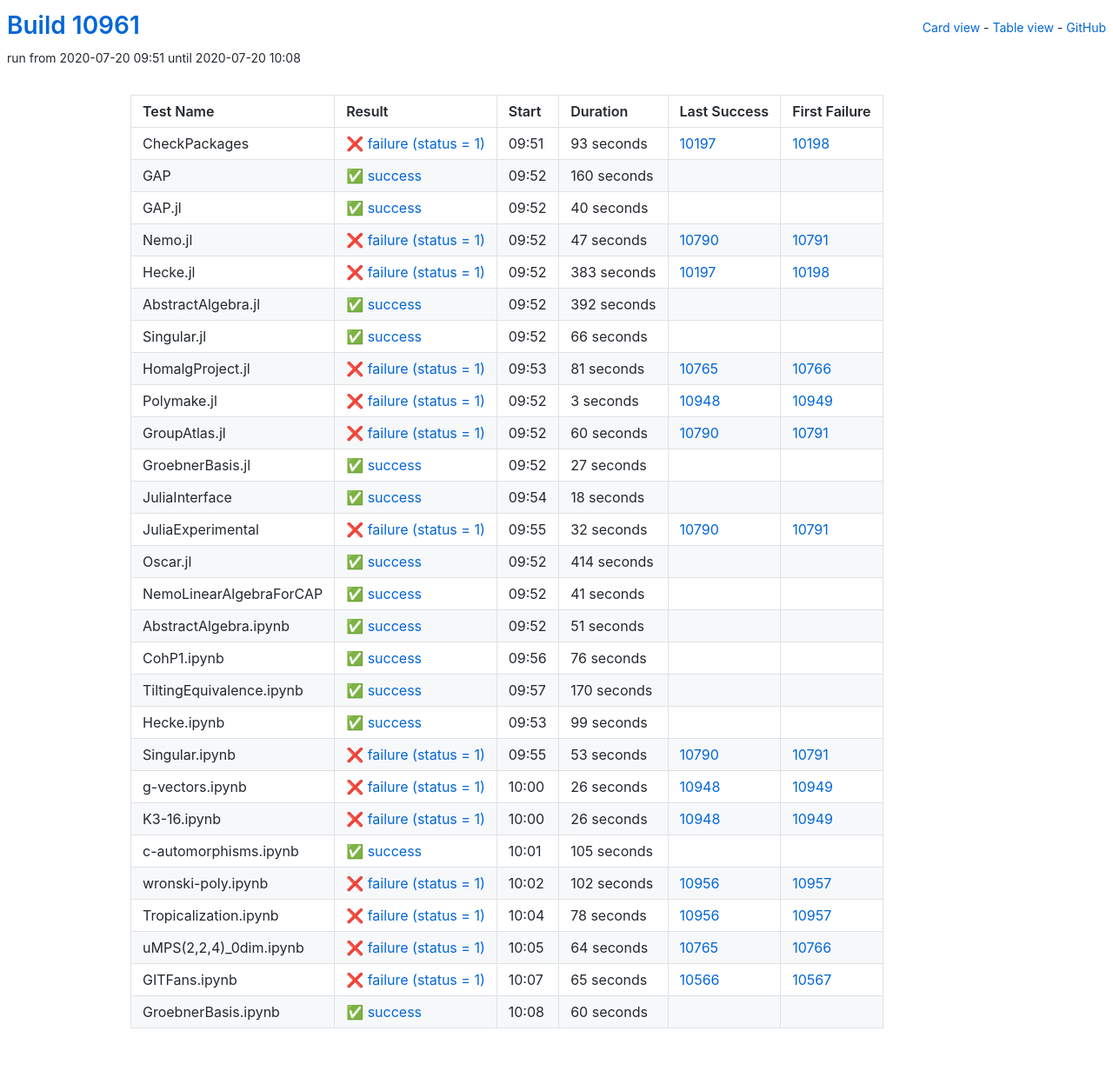
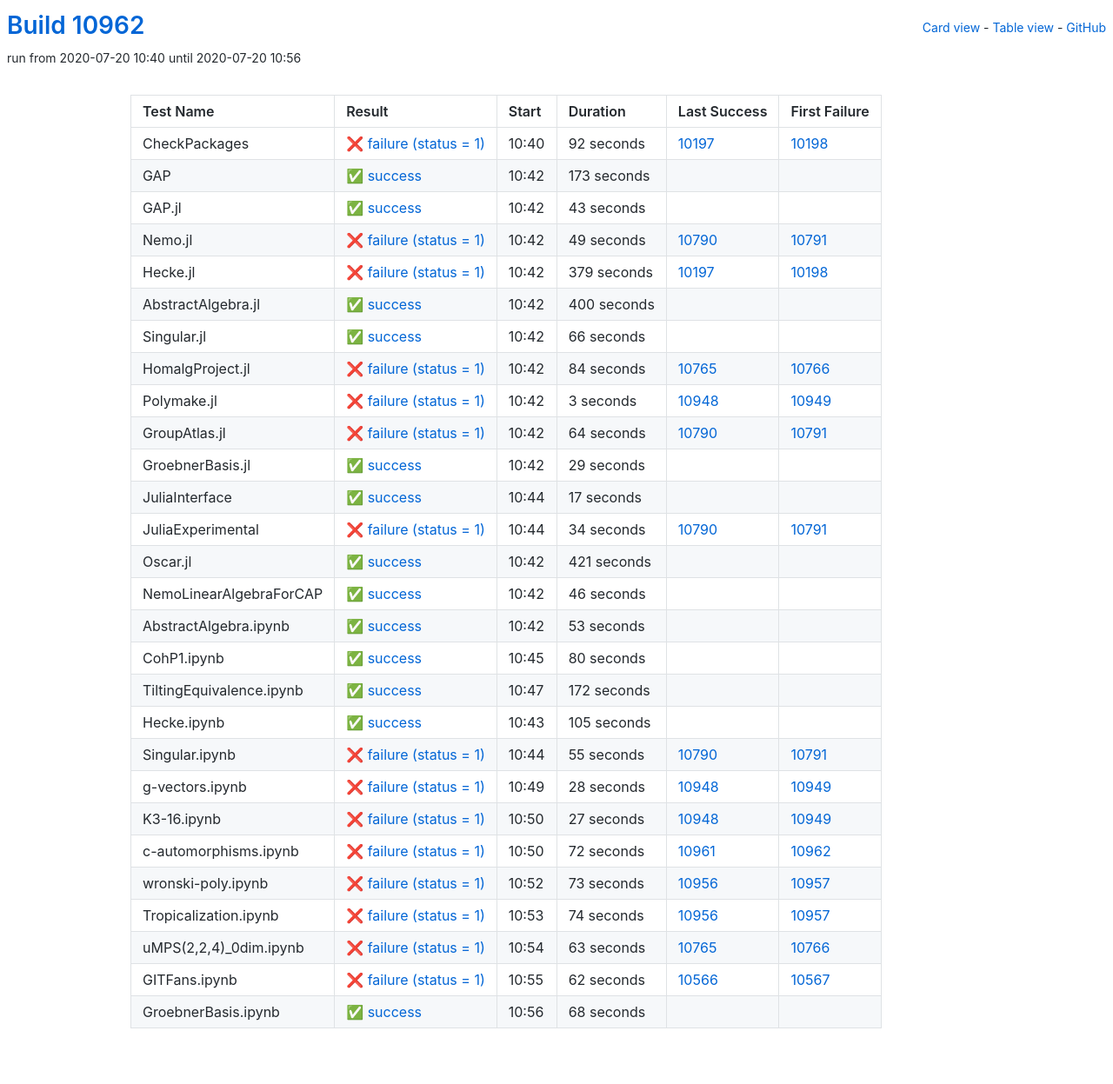
Before and after one commit to oscar-system/oscar-ci-status, a Jekyll site: the page built from table.html, in a window 1280 px wide. Shown: the whole page at 87% size. Built offline with Jekyll 4.4.1, drawn with Linux system fonts in a browser that asks for light colours.

Commit message:
Build #10962

```diff
--- a/_data/ci.yml
+++ b/_data/ci.yml
@@ -1,6 +1,6 @@
 ---
-build: 10961
-build_url: https://oscarci.mathematik.uni-kl.de/job/oscar/10961/
+build: 10962
+build_url: https://oscarci.mathematik.uni-kl.de/job/oscar/10962/
 job: oscar
 organization: oscar-system
 repo: oscar-ci-status
@@ -8,80 +8,80 @@
 tests:
 - name: CheckPackages
   id: checkpackages
-  log: https://oscarci.mathematik.uni-kl.de/job/oscar/10961/artifact/logs/build-10961/CheckPackages.log
-  start: 2020-07-20 09:51
+  log: https://oscarci.mathematik.uni-kl.de/job/oscar/10962/artifact/logs/build-10962/CheckPackages.log
+  start: 2020-07-20 10:40
   success: false
   exitcode: 1
   status: failure
-  duration: 93
+  duration: 92
   last_success: 10197
   last_success_url: https://oscarci.mathematik.uni-kl.de/job/oscar/10197/
   first_failure: 10198
   first_failure_url: https://oscarci.mathematik.uni-kl.de/job/oscar/10198/
 - name: GAP
   id: gap
-  log: https://oscarci.mathematik.uni-kl.de/job/oscar/10961/artifact/logs/build-10961/GAP.log
-  start: 2020-07-20 09:52
+  log: https://oscarci.mathematik.uni-kl.de/job/oscar/10962/artifact/logs/build-10962/GAP.log
+  start: 2020-07-20 10:42
   success: true
   exitcode: 0
   status: success
-  duration: 160
+  duration: 173
   last_success: false
   last_success_url:
   first_failure: false
   first_failure_url:
 - name: GAP.jl
   id: gap-jl
-  log: https://oscarci.mathematik.uni-kl.de/job/oscar/10961/artifact/logs/build-10961/GAP.jl.log
-  start: 2020-07-20 09:52
+  log: https://oscarci.mathematik.uni-kl.de/job/oscar/10962/artifact/logs/build-10962/GAP.jl.log
+  start: 2020-07-20 10:42
   success: true
   exitcode: 0
   status: success
-  duration: 40
+  duration: 43
   last_success: false
   last_success_url:
   first_failure: false
   first_failure_url:
 - name: Nemo.jl
   id: nemo-jl
-  log: https://oscarci.mathematik.uni-kl.de/job/oscar/10961/artifact/logs/build-10961/Nemo.jl.log
-  start: 2020-07-20 09:52
+  log: https://oscarci.mathematik.uni-kl.de/job/oscar/10962/artifact/logs/build-10962/Nemo.jl.log
+  start: 2020-07-20 10:42
   success: false
   exitcode: 1
   status: failure
-  duration: 47
+  duration: 49
   last_success: 10790
   last_success_url: https://oscarci.mathematik.uni-kl.de/job/oscar/10790/
   first_failure: 10791
   first_failure_url: https://oscarci.mathematik.uni-kl.de/job/oscar/10791/
 - name: Hecke.jl
   id: hecke-jl
-  log: https://oscarci.mathematik.uni-kl.de/job/oscar/10961/artifact/logs/build-10961/Hecke.jl.log
-  start: 2020-07-20 09:52
+  log: https://oscarci.mathematik.uni-kl.de/job/oscar/10962/artifact/logs/build-10962/Hecke.jl.log
+  start: 2020-07-20 10:42
   success: false
   exitcode: 1
   status: failure
-  duration: 383
+  duration: 379
   last_success: 10197
   last_success_url: https://oscarci.mathematik.uni-kl.de/job/oscar/10197/
   first_failure: 10198
   first_failure_url: https://oscarci.mathematik.uni-kl.de/job/oscar/10198/
 - name: AbstractAlgebra.jl
   id: abstractalgebra-jl
-  log: https://oscarci.mathematik.uni-kl.de/job/oscar/10961/artifact/logs/build-10961/AbstractAlgebra.jl.log
-  start: 2020-07-20 09:52
+  log: https://oscarci.mathematik.uni-kl.de/job/oscar/10962/artifact/logs/build-10962/AbstractAlgebra.jl.log
+  start: 2020-07-20 10:42
   success: true
   exitcode: 0
   status: success
-  duration: 392
+  duration: 400
   last_success: false
   last_success_url:
   first_failure: false
   first_failure_url:
 - name: Singular.jl
   id: singular-jl
-  log: https://oscarci.mathematik.uni-kl.de/job/oscar/10961/artifact/logs/build-10961/Singular.jl.log
-  start: 2020-07-20 09:52
+  log: https://oscarci.mathematik.uni-kl.de/job/oscar/10962/artifact/logs/build-10962/Singular.jl.log
+  start: 2020-07-20 10:42
   success: true
   exitcode: 0
   status: success
@@ -92,20 +92,20 @@
   first_failure_url:
 - name: HomalgProject.jl
   id: homalgproject-jl
-  log: https://oscarci.mathematik.uni-kl.de/job/oscar/10961/artifact/logs/build-10961/HomalgProject.jl.log
-  start: 2020-07-20 09:53
+  log: https://oscarci.mathematik.uni-kl.de/job/oscar/10962/artifact/logs/build-10962/HomalgProject.jl.log
+  start: 2020-07-20 10:42
   success: false
   exitcode: 1
   status: failure
-  duration: 81
+  duration: 84
   last_success: 10765
   last_success_url: https://oscarci.mathematik.uni-kl.de/job/oscar/10765/
   first_failure: 10766
   first_failure_url: https://oscarci.mathematik.uni-kl.de/job/oscar/10766/
 - name: Polymake.jl
   id: polymake-jl
-  log: https://oscarci.mathematik.uni-kl.de/job/oscar/10961/artifact/logs/build-10961/Polymake.jl.log
-  start: 2020-07-20 09:52
+  log: https://oscarci.mathematik.uni-kl.de/job/oscar/10962/artifact/logs/build-10962/Polymake.jl.log
+  start: 2020-07-20 10:42
   success: false
   exitcode: 1
   status: failure
@@ -116,164 +116,116 @@
   first_failure_url: https://oscarci.mathematik.uni-kl.de/job/oscar/10949/
 - name: GroupAtlas.jl
   id: groupatlas-jl
-  log: https://oscarci.mathematik.uni-kl.de/job/oscar/10961/artifact/logs/build-10961/GroupAtlas.jl.log
-  start: 2020-07-20 09:52
+  log: https://oscarci.mathematik.uni-kl.de/job/oscar/10962/artifact/logs/build-10962/GroupAtlas.jl.log
+  start: 2020-07-20 10:42
   success: false
   exitcode: 1
   status: failure
-  duration: 60
+  duration: 64
   last_success: 10790
   last_success_url: https://oscarci.mathematik.uni-kl.de/job/oscar/10790/
   first_failure: 10791
   first_failure_url: https://oscarci.mathematik.uni-kl.de/job/oscar/10791/
 - name: GroebnerBasis.jl
   id: groebnerbasis-jl
-  log: https://oscarci.mathematik.uni-kl.de/job/oscar/10961/artifact/logs/build-10961/GroebnerBasis.jl.log
-  start: 2020-07-20 09:52
+  log: https://oscarci.mathematik.uni-kl.de/job/oscar/10962/artifact/logs/build-10962/GroebnerBasis.jl.log
+  start: 2020-07-20 10:42
   success: true
   exitcode: 0
   status: success
-  duration: 27
+  duration: 29
   last_success: false
   last_success_url:
   first_failure: false
   first_failure_url:
 - name: JuliaInterface
   id: juliainterface
-  log: https://oscarci.mathematik.uni-kl.de/job/oscar/10961/artifact/logs/build-10961/JuliaInterface.log
-  start: 2020-07-20 09:54
+  log: https://oscarci.mathematik.uni-kl.de/job/oscar/10962/artifact/logs/build-10962/JuliaInterface.log
+  start: 2020-07-20 10:44
   success: true
   exitcode: 0
   status: success
-  duration: 18
+  duration: 17
   last_success: false
   last_success_url:
   first_failure: false
   first_failure_url:
 - name: JuliaExperimental
   id: juliaexperimental
-  log: https://oscarci.mathematik.uni-kl.de/job/oscar/10961/artifact/logs/build-10961/JuliaExperimental.log
-  start: 2020-07-20 09:55
+  log: https://oscarci.mathematik.uni-kl.de/job/oscar/10962/artifact/logs/build-10962/JuliaExperimental.log
+  start: 2020-07-20 10:44
   success: false
   exitcode: 1
   status: failure
-  duration: 32
+  duration: 34
   last_success: 10790
   last_success_url: https://oscarci.mathematik.uni-kl.de/job/oscar/10790/
   first_failure: 10791
   first_failure_url: https://oscarci.mathematik.uni-kl.de/job/oscar/10791/
 - name: Oscar.jl
   id: oscar-jl
-  log: https://oscarci.mathematik.uni-kl.de/job/oscar/10961/artifact/logs/build-10961/Oscar.jl.log
-  start: 2020-07-20 09:52
+  log: https://oscarci.mathematik.uni-kl.de/job/oscar/10962/artifact/logs/build-10962/Oscar.jl.log
+  start: 2020-07-20 10:42
   success: true
   exitcode: 0
   status: success
-  duration: 414
+  duration: 421
   last_success: false
   last_success_url:
   first_failure: false
   first_failure_url:
 - name: NemoLinearAlgebraForCAP
   id: nemolinearalgebraforcap
-  log: https://oscarci.mathematik.uni-kl.de/job/oscar/10961/artifact/logs/build-10961/NemoLinearAlgebraForCAP.log
-  start: 2020-07-20 09:52
+  log: https://oscarci.mathematik.uni-kl.de/job/oscar/10962/artifact/logs/build-10962/NemoLinearAlgebraForCAP.log
+  start: 2020-07-20 10:42
   success: true
   exitcode: 0
   status: success
-  duration: 41
+  duration: 46
   last_success: false
   last_success_url:
   first_failure: false
   first_failure_url:
 - name: AbstractAlgebra.ipynb
   id: abstractalgebra-ipynb
-  log: https://oscarci.mathematik.uni-kl.de/job/oscar/10961/artifact/logs/build-10961/AbstractAlgebra.ipynb.log
-  start: 2020-07-20 09:52
+  log: https://oscarci.mathematik.uni-kl.de/job/oscar/10962/artifact/logs/build-10962/AbstractAlgebra.ipynb.log
+  start: 2020-07-20 10:42
   success: true
   exitcode: 0
   status: success
-  duration: 51
+  duration: 53
   last_success: false
   last_success_url:
   first_failure: false
   first_failure_url:
 - name: CohP1.ipynb
   id: cohp1-ipynb
-  log: https://oscarci.mathematik.uni-kl.de/job/oscar/10961/artifact/logs/build-10961/CohP1.ipynb.log
-  start: 2020-07-20 09:56
+  log: https://oscarci.mathematik.uni-kl.de/job/oscar/10962/artifact/logs/build-10962/CohP1.ipynb.log
+  start: 2020-07-20 10:45
   success: true
   exitcode: 0
   status: success
-  duration: 76
+  duration: 80
   last_success: false
   last_success_url:
   first_failure: false
   first_failure_url:
 - name: TiltingEquivalence.ipynb
   id: tiltingequivalence-ipynb
-  log: https://oscarci.mathematik.uni-kl.de/job/oscar/10961/artifact/logs/build-10961/TiltingEquivalence.ipynb.log
-  start: 2020-07-20 09:57
+  log: https://oscarci.mathematik.uni-kl.de/job/oscar/10962/artifact/logs/build-10962/TiltingEquivalence.ipynb.log
+  start: 2020-07-20 10:47
   success: true
   exitcode: 0
   status: success
-  duration: 170
+  duration: 172
   last_success: false
   last_success_url:
   first_failure: false
   first_failure_url:
 - name: Hecke.ipynb
   id: hecke-ipynb
-  log: https://oscarci.mathematik.uni-kl.de/job/oscar/10961/artifact/logs/build-10961/Hecke.ipynb.log
-  start: 2020-07-20 09:53
-  success: true
-  exitcode: 0
-  status: success
-  duration: 99
-  last_success: false
-  last_success_url:
-  first_failure: false
-  first_failure_url:
-- name: Singular.ipynb
-  id: singular-ipynb
-  log: https://oscarci.mathematik.uni-kl.de/job/oscar/10961/artifact/logs/build-10961/Singular.ipynb.log
-  start: 2020-07-20 09:55
-  success: false
-  exitcode: 1
-  status: failure
-  duration: 53
-  last_success: 10790
-  last_success_url: https://oscarci.mathematik.uni-kl.de/job/oscar/10790/
-  first_failure: 10791
-  first_failure_url: https://oscarci.mathematik.uni-kl.de/job/oscar/10791/
-- name: g-vectors.ipynb
-  id: g-vectors-ipynb
-  log: https://oscarci.mathematik.uni-kl.de/job/oscar/10961/artifact/logs/build-10961/g-vectors.ipynb.log
-  start: 2020-07-20 10:00
-  success: false
-  exitcode: 1
-  status: failure
-  duration: 26
-  last_success: 10948
-  last_success_url: https://oscarci.mathematik.uni-kl.de/job/oscar/10948/
-  first_failure: 10949
-  first_failure_url: https://oscarci.mathematik.uni-kl.de/job/oscar/10949/
-- name: K3-16.ipynb
-  id: k3-16-ipynb
-  log: https://oscarci.mathematik.uni-kl.de/job/oscar/10961/artifact/logs/build-10961/K3-16.ipynb.log
-  start: 2020-07-20 10:00
-  success: false
-  exitcode: 1
-  status: failure
-  duration: 26
-  last_success: 10948
-  last_success_url: https://oscarci.mathematik.uni-kl.de/job/oscar/10948/
-  first_failure: 10949
-  first_failure_url: https://oscarci.mathematik.uni-kl.de/job/oscar/10949/
-- name: c-automorphisms.ipynb
-  id: c-automorphisms-ipynb
-  log: https://oscarci.mathematik.uni-kl.de/job/oscar/10961/artifact/logs/build-10961/c-automorphisms.ipynb.log
-  start: 2020-07-20 10:01
+  log: https://oscarci.mathematik.uni-kl.de/job/oscar/10962/artifact/logs/build-10962/Hecke.ipynb.log
+  start: 2020-07-20 10:43
   success: true
   exitcode: 0
   status: success
@@ -282,62 +234,110 @@
   last_success_url:
   first_failure: false
   first_failure_url:
-- name: wronski-poly.ipynb
-  id: wronski-poly-ipynb
-  log: https://oscarci.mathematik.uni-kl.de/job/oscar/10961/artifact/logs/build-10961/wronski-poly.ipynb.log
-  start: 2020-07-20 10:02
+- name: Singular.ipynb
+  id: singular-ipynb
+  log: https://oscarci.mathematik.uni-kl.de/job/oscar/10962/artifact/logs/build-10962/Singular.ipynb.log
+  start: 2020-07-20 10:44
   success: false
   exitcode: 1
   status: failure
-  duration: 102
+  duration: 55
+  last_success: 10790
+  last_success_url: https://oscarci.mathematik.uni-kl.de/job/oscar/10790/
+  first_failure: 10791
+  first_failure_url: https://oscarci.mathematik.uni-kl.de/job/oscar/10791/
+- name: g-vectors.ipynb
+  id: g-vectors-ipynb
+  log: https://oscarci.mathematik.uni-kl.de/job/oscar/10962/artifact/logs/build-10962/g-vectors.ipynb.log
+  start: 2020-07-20 10:49
+  success: false
+  exitcode: 1
+  status: failure
+  duration: 28
+  last_success: 10948
+  last_success_url: https://oscarci.mathematik.uni-kl.de/job/oscar/10948/
+  first_failure: 10949
+  first_failure_url: https://oscarci.mathematik.uni-kl.de/job/oscar/10949/
+- name: K3-16.ipynb
+  id: k3-16-ipynb
+  log: https://oscarci.mathematik.uni-kl.de/job/oscar/10962/artifact/logs/build-10962/K3-16.ipynb.log
+  start: 2020-07-20 10:50
+  success: false
+  exitcode: 1
+  status: failure
+  duration: 27
+  last_success: 10948
+  last_success_url: https://oscarci.mathematik.uni-kl.de/job/oscar/10948/
+  first_failure: 10949
+  first_failure_url: https://oscarci.mathematik.uni-kl.de/job/oscar/10949/
+- name: c-automorphisms.ipynb
+  id: c-automorphisms-ipynb
+  log: https://oscarci.mathematik.uni-kl.de/job/oscar/10962/artifact/logs/build-10962/c-automorphisms.ipynb.log
+  start: 2020-07-20 10:50
+  success: false
+  exitcode: 1
+  status: failure
+  duration: 72
+  last_success: 10961
+  last_success_url: https://oscarci.mathematik.uni-kl.de/job/oscar/10961/
+  first_failure: 10962
+  first_failure_url: https://oscarci.mathematik.uni-kl.de/job/oscar/10962/
+- name: wronski-poly.ipynb
+  id: wronski-poly-ipynb
+  log: https://oscarci.mathematik.uni-kl.de/job/oscar/10962/artifact/logs/build-10962/wronski-poly.ipynb.log
+  start: 2020-07-20 10:52
+  success: false
+  exitcode: 1
+  status: failure
+  duration: 73
   last_success: 10956
   last_success_url: https://oscarci.mathematik.uni-kl.de/job/oscar/10956/
   first_failure: 10957
   first_failure_url: https://oscarci.mathematik.uni-kl.de/job/oscar/10957/
 - name: Tropicalization.ipynb
   id: tropicalization-ipynb
-  log: https://oscarci.mathematik.uni-kl.de/job/oscar/10961/artifact/logs/build-10961/Tropicalization.ipynb.log
-  start: 2020-07-20 10:04
+  log: https://oscarci.mathematik.uni-kl.de/job/oscar/10962/artifact/logs/build-10962/Tropicalization.ipynb.log
+  start: 2020-07-20 10:53
   success: false
   exitcode: 1
   status: failure
-  duration: 78
+  duration: 74
   last_success: 10956
   last_success_url: https://oscarci.mathematik.uni-kl.de/job/oscar/10956/
   first_failure: 10957
   first_failure_url: https://oscarci.mathematik.uni-kl.de/job/oscar/10957/
 - name: uMPS(2,2,4)_0dim.ipynb
   id: umps-2-2-4-0dim-ipynb
-  log: https://oscarci.mathematik.uni-kl.de/job/oscar/10961/artifact/logs/build-10961/uMPS-2-2-4-_0dim.ipynb.log
-  start: 2020-07-20 10:05
+  log: https://oscarci.mathematik.uni-kl.de/job/oscar/10962/artifact/logs/build-10962/uMPS-2-2-4-_0dim.ipynb.log
+  start: 2020-07-20 10:54
   success: false
   exitcode: 1
   status: failure
-  duration: 64
+  duration: 63
   last_success: 10765
   last_success_url: https://oscarci.mathematik.uni-kl.de/job/oscar/10765/
   first_failure: 10766
   first_failure_url: https://oscarci.mathematik.uni-kl.de/job/oscar/10766/
 - name: GITFans.ipynb
   id: gitfans-ipynb
-  log: https://oscarci.mathematik.uni-kl.de/job/oscar/10961/artifact/logs/build-10961/GITFans.ipynb.log
-  start: 2020-07-20 10:07
+  log: https://oscarci.mathematik.uni-kl.de/job/oscar/10962/artifact/logs/build-10962/GITFans.ipynb.log
+  start: 2020-07-20 10:55
   success: false
   exitcode: 1
   status: failure
-  duration: 65
+  duration: 62
   last_success: 10566
   last_success_url: https://oscarci.mathematik.uni-kl.de/job/oscar/10566/
   first_failure: 10567
   first_failure_url: https://oscarci.mathematik.uni-kl.de/job/oscar/10567/
 - name: GroebnerBasis.ipynb
   id: groebnerbasis-ipynb
-  log: https://oscarci.mathematik.uni-kl.de/job/oscar/10961/artifact/logs/build-10961/GroebnerBasis.ipynb.log
-  start: 2020-07-20 10:08
+  log: https://oscarci.mathematik.uni-kl.de/job/oscar/10962/artifact/logs/build-10962/GroebnerBasis.ipynb.log
+  start: 2020-07-20 10:56
   success: true
   exitcode: 0
   status: success
-  duration: 60
+  duration: 68
   last_success: false
   last_success_url:
   first_failure: false
```
Also changed, not shown: README.md.
